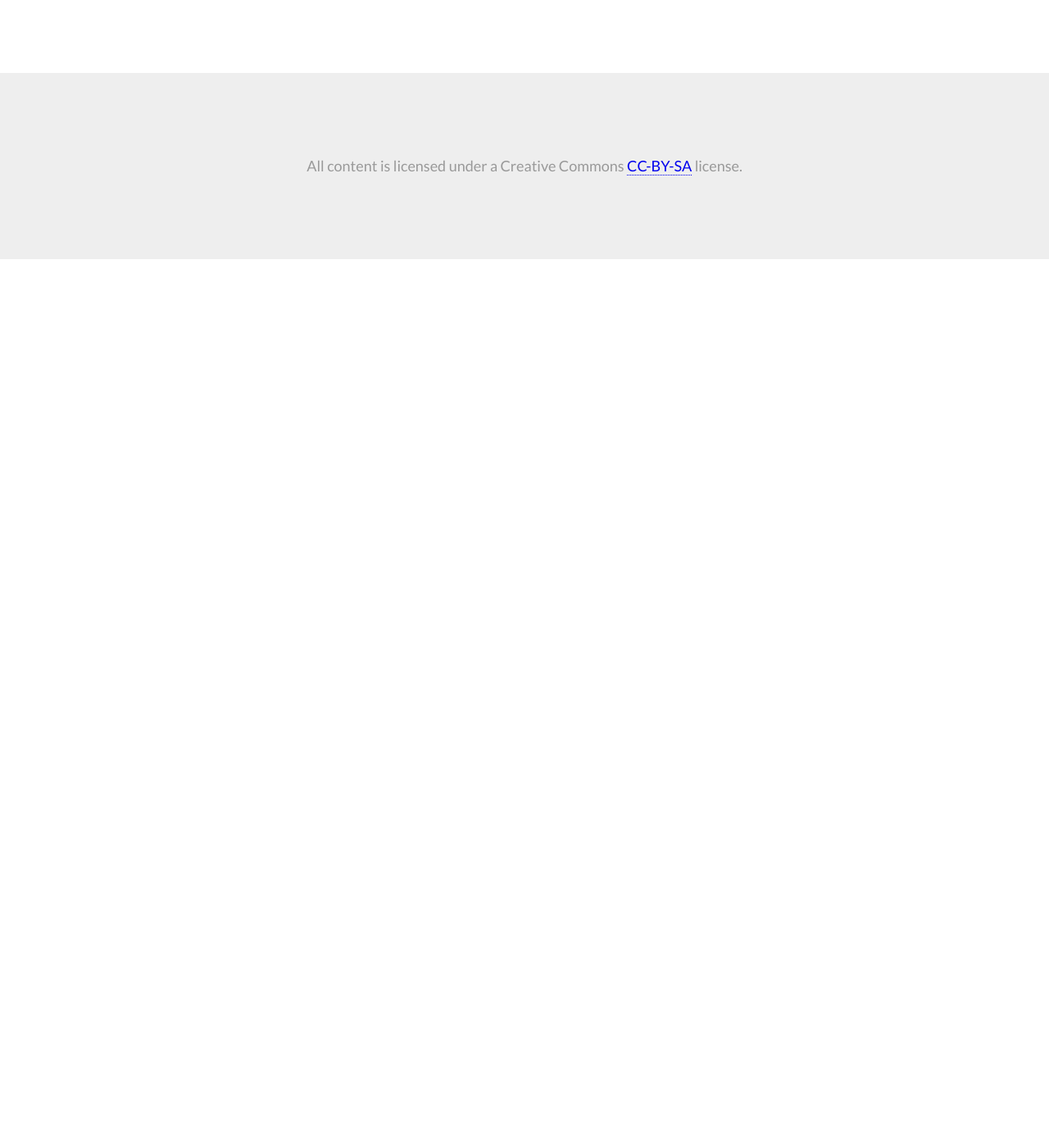
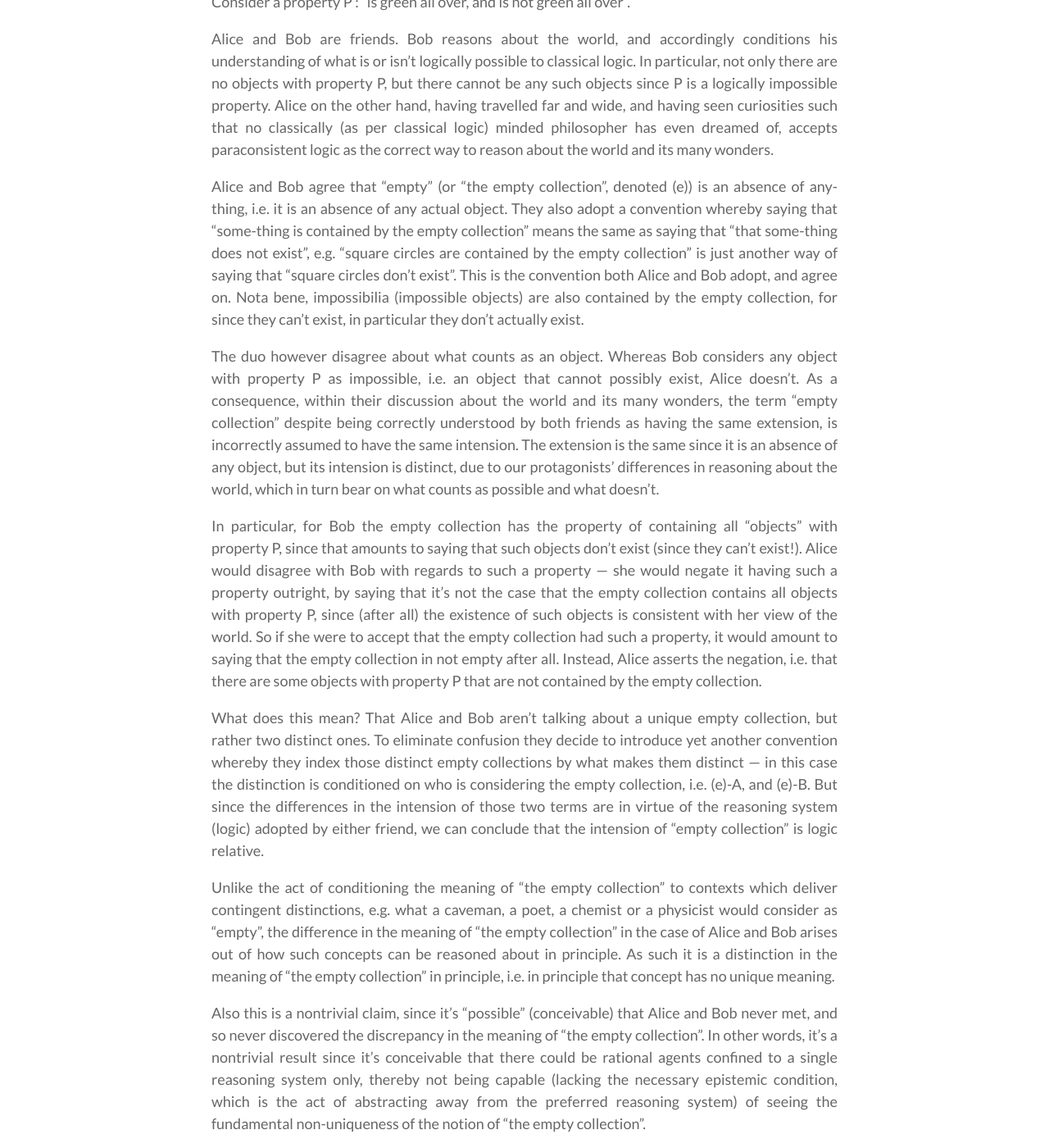
Before and after one commit to davekinkead/dailydialectic, a Jekyll site: the page built from _posts/2014-09-05-non-uniquness-of-empty-collections.md, in a window 1280 px wide and 1400 px high, scrolled down 892 px. Shown: the whole window at 82% size. Built offline with Jekyll 4.4.1, drawn with Linux system fonts in a browser that asks for light colours; before the commit the page ends 1208 px from its top, so only the background shows below that; some of the changed text lies outside the part shown.

Commit message:
Add abstract for Mariusz

```diff
--- a/_posts/2014-09-05-non-uniquness-of-empty-collections.md
+++ b/_posts/2014-09-05-non-uniquness-of-empty-collections.md
@@ -6,3 +6,25 @@ layout: bite
 status: forthcoming
 date: 05 Sep 2014
 ---
+
+Consider a property P : "is green all over, and is not green all over".
+
+Alice and Bob are friends. Bob reasons about the world, and accordingly conditions his understanding of what is or isn't logically possible to classical logic. In particular, not only there are no objects with property P, but there cannot be any such objects since P is a logically impossible property. Alice on the other hand, having travelled far and wide, and having seen curiosities such that no classically (as per classical logic) minded philosopher has even dreamed of, accepts paraconsistent logic as the correct way to reason about the world and its many wonders.
+
+Alice and Bob agree that "empty" (or "the empty collection", denoted (e)) is an absence of any-thing, i.e. it is an absence of any actual object. They also adopt a convention whereby saying that "some-thing is contained by the empty collection" means the same as saying that "that some-thing does not exist", e.g. "square circles are contained by the empty collection" is just another way of saying that "square circles don't exist". This is the convention both Alice and Bob adopt, and agree on. Nota bene, impossibilia (impossible objects) are also contained by the empty collection, for since they can't exist, in particular they don't actually exist.
+
+The duo however disagree about what counts as an object. Whereas Bob considers any object with property P as impossible, i.e. an object that cannot possibly exist, Alice doesn't. As a consequence, within their discussion about the world and its many wonders, the term "empty collection" despite being correctly understood by both friends as having the same extension, is incorrectly assumed to have the same intension. The extension is the same since it is an absence of any object, but its intension is distinct, due to our protagonists' differences in reasoning about the world, which in turn bear on what counts as possible and what doesn't.
+
+In particular, for Bob the empty collection has the property of containing all "objects" with property P, since that amounts to saying that such objects don't exist (since they can't exist!). Alice would disagree with Bob with regards to such a property --- she would negate it having such a property outright, by saying that it's not the case that the empty collection contains all objects with property P, since (after all) the existence of such objects is consistent with her view of the world. So if she were to accept that the empty collection had such a property, it would amount to saying that the empty collection in not empty after all. Instead, Alice asserts the negation, i.e. that there are some objects with property P that are not contained by the empty collection.
+
+What does this mean? That Alice and Bob aren't talking about a unique empty collection, but rather two distinct ones. To eliminate confusion they decide to introduce yet another convention whereby they index those distinct empty collections by what makes them distinct --- in this case the distinction is conditioned on who is considering the empty collection, i.e. (e)-A, and (e)-B. But since the differences in the intension of those two terms are in virtue of the reasoning system (logic) adopted by either friend, we can conclude that the intension of "empty collection" is logic relative.
+
+Unlike the act of conditioning the meaning of "the empty collection" to contexts which deliver contingent distinctions, e.g. what a caveman, a poet, a chemist or a physicist would consider as "empty", the difference in the meaning of "the empty collection" in the case of Alice and Bob arises out of how such concepts can be reasoned about in principle. As such it is a distinction in the meaning of "the empty collection" in principle, i.e. in principle that concept has no unique meaning.
+
+Also this is a nontrivial claim, since it's "possible" (conceivable) that Alice and Bob never met, and so never discovered the discrepancy in the meaning of "the empty collection". In other words, it's a nontrivial result since it's conceivable that there could be rational agents confined to a single reasoning system only, thereby not being capable (lacking the necessary epistemic condition, which is the act of abstracting away from the preferred reasoning system) of seeing the fundamental non-uniqueness of the notion of "the empty collection".
+
+To sum up: Alice's notion of "the empty collection" is not the same as Bob's notion of it is. Concisely speaking (e)-A is not identical to (e)-B, which yields the truth of the claim "(e)-LP is not identical to (e)-classical".
+
+But let's assume per impossible that (e)-LP is identical to (e)-classical; hence x is in (e)-LP iff x is in (e)-classical. Also pick the object a (such that Pa) as an LP-possible object (a is an LP possibilia). This is a fair assumption since not all contradictory properties need be impossible in LP, thus allowing objects with such properties to be legitimate possibilia. Hence a is not in (e)-LP, according to the convention adopted by Alice and Bob. But according to the same convention, all x such that Px are elements of (e)-classical, i.e. all x such that Px are classically impossible (are classical impossibilia). In particular a is in (e)-classical, but that means that a is in (e)-LP given the hypothesis (identity assumption), but we assumed that a is not in (e)-LP, which yields a contradiction.
+
+Therefore, adopting classical logic as the one governing this proof (the meta-logic here), and reductio ad absurdum as a valid proof method, it follows that (e)-LP is not identical to (e)-classical, as required.
```
